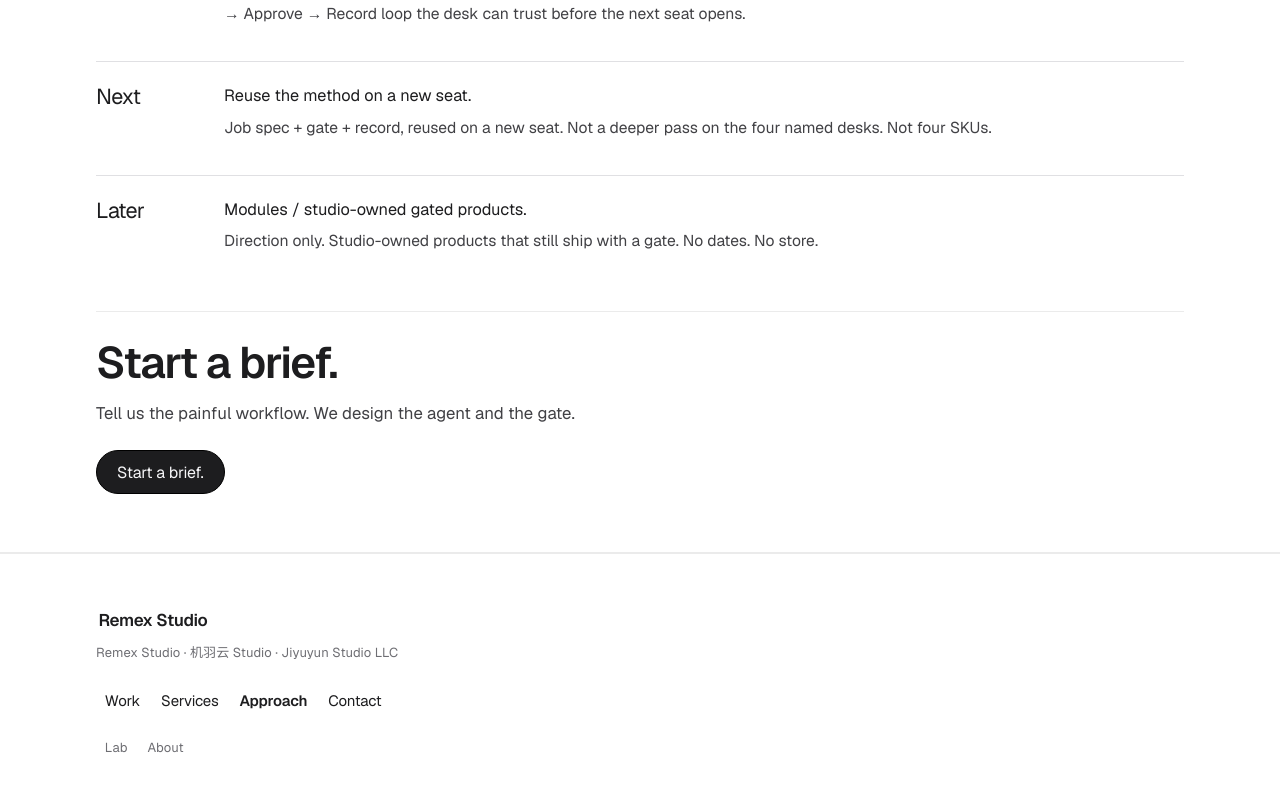
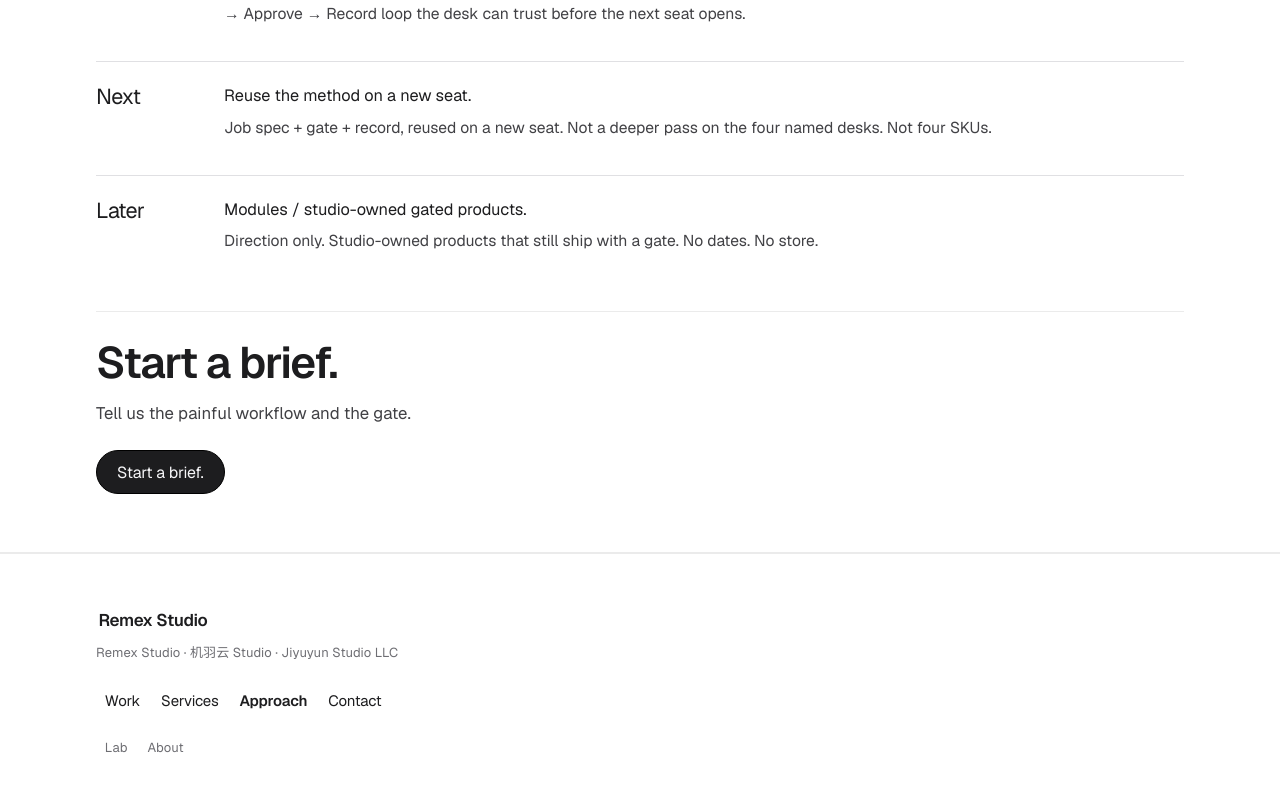
Before and after one commit to remexstudio/remex-atelier, a Next.js app: page /approach in a window 1280 px wide. Shown: the part 2798-3589 px from the top of the page. Built offline with nearby package versions, Linux system fonts and the light colour scheme.

Commit message:
chore(copy): shorten the approach close lede
Co-authored-by: remexstudio <remexstudio@users.noreply.github.com>

```diff
--- a/app/approach/page.tsx
+++ b/app/approach/page.tsx
@@ -227,7 +227,7 @@ export default function ApproachPage() {
                 Start a brief.
               </h2>
               <p className="approach-close__lede">
-                Tell us the painful workflow. We design the agent and the gate.
+                Tell us the painful workflow and the gate.
               </p>
               <p className="approach-close__cta-wrap">
                 <Link href="/contact" className="approach-cta cta-pill">
```
